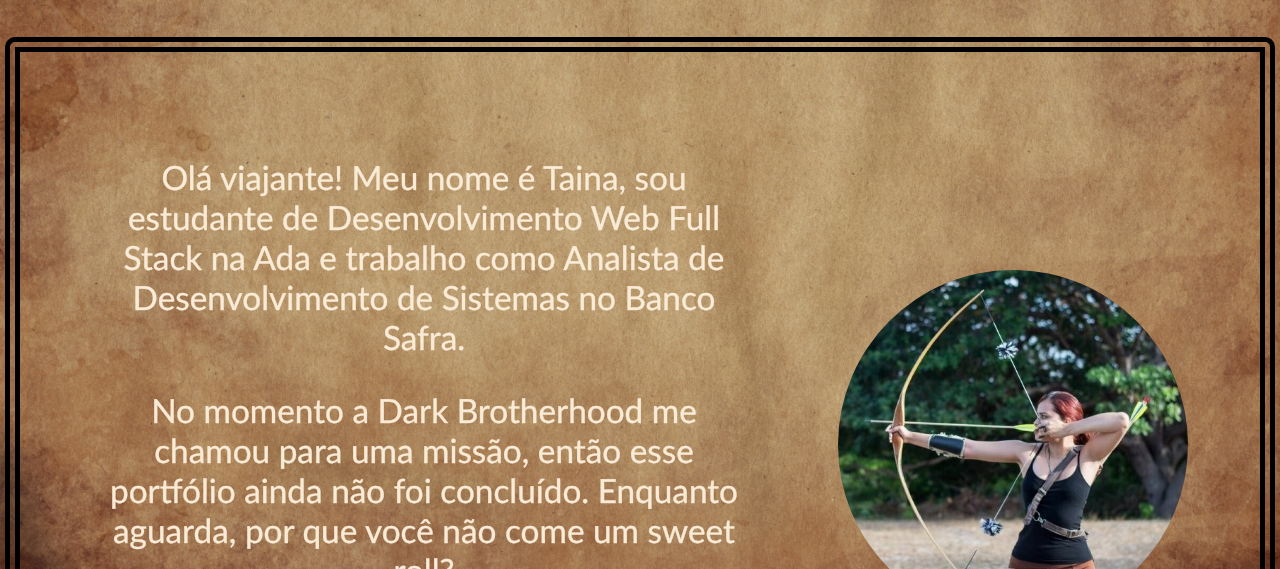
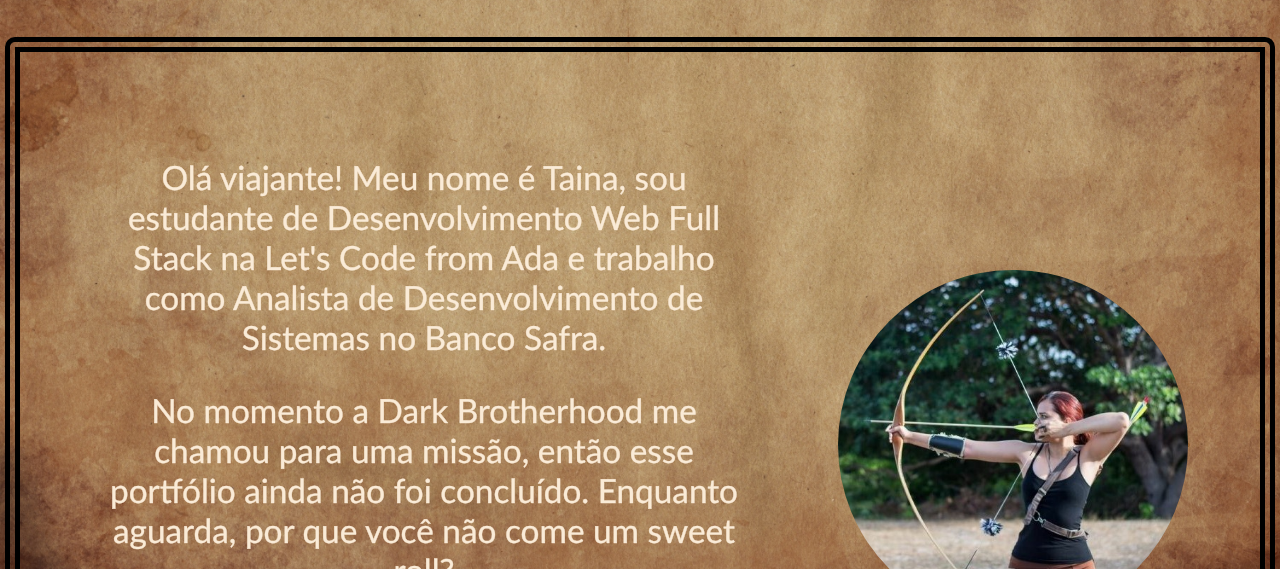
Before and after one commit to tainacmaia/PortfolioEstatico, a plain HTML site: page index.html in a window 1280 px wide. Shown: the part 231-800 px from the top of the page. Drawn offline with Linux system fonts and the light colour scheme.

Commit message:
Atualização do nome da escola

```diff
--- a/index.html
+++ b/index.html
@@ -16,7 +16,7 @@
         <section>
             <table id="borda">
                 <td>
-                    <p>Olá viajante! Meu nome é Taina, sou estudante de Desenvolvimento Web Full Stack na Ada e trabalho como Analista de Desenvolvimento de Sistemas no Banco Safra.</p>
+                    <p>Olá viajante! Meu nome é Taina, sou estudante de Desenvolvimento Web Full Stack na Let's Code from Ada e trabalho como Analista de Desenvolvimento de Sistemas no Banco Safra.</p>
                     <p>No momento a Dark Brotherhood me chamou para uma missão, então esse portfólio ainda não foi concluído. Enquanto aguarda, por que você não come um sweet roll?</p>
                     <table class="menu">
                         <td>
```
